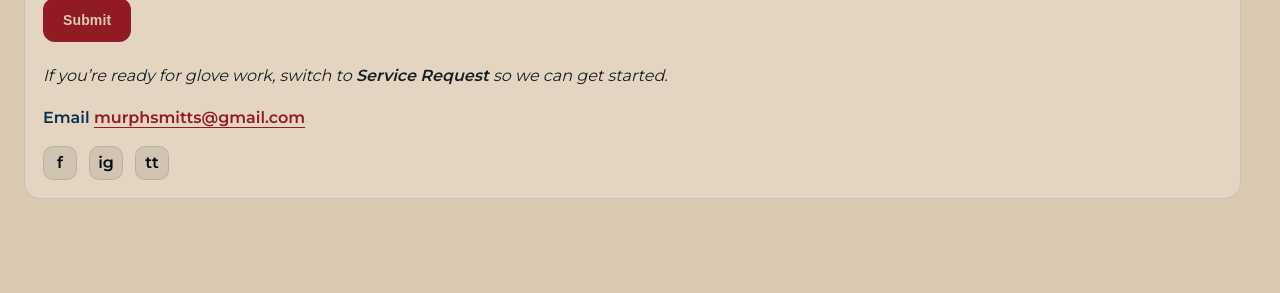
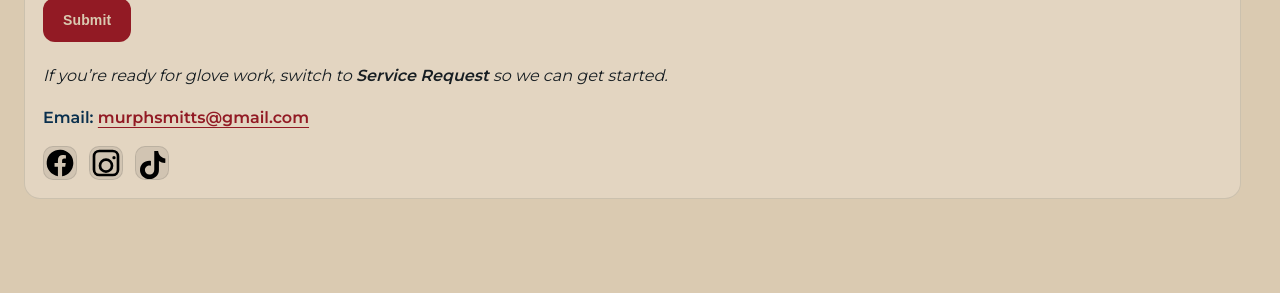
Before and after one commit to kbrettmurphy-ctrl/murphsmitts, a Jekyll site: the page built from contact/index.html, in a window 1280 px wide and 1213 px high. Shown: the part 798-1091 px from the top of the window. Built offline with Jekyll 4.4.1, drawn with Linux system fonts in a browser that asks for light colours.

Commit message:
Update index.html

```diff
--- a/contact/index.html
+++ b/contact/index.html
@@ -65,13 +65,25 @@ body_class: inner
         </form>
 
         <div class="contact-mini">
-          <div class="contact-mini-title">Email
+          <div class="contact-mini-title">Email:
           <a class="contact-mini-link" href="mailto:murphsmitts@gmail.com">murphsmitts@gmail.com</a></div>
 
           <div class="contact-mini-social">
-            <a href="https://www.facebook.com/murphsmitts" target="_blank" rel="noopener" aria-label="Facebook">f</a>
-            <a href="https://www.instagram.com/murphsmitts" target="_blank" rel="noopener" aria-label="Instagram">ig</a>
-            <a href="https://www.tiktok.com/@murphsmitts" target="_blank" rel="noopener" aria-label="TikTok">tt</a>
+            <a href="https://www.facebook.com/murphsmitts" target="_blank" rel="noopener" aria-label="Facebook">
+                <svg viewBox="0 0 24 24" aria-hidden="true" focusable="false">
+                    <path d="M22 12a10 10 0 1 0-11.56 9.87v-6.99H7.9V12h2.54V9.8c0-2.5 1.49-3.88 3.77-3.88 1.09 0 2.23.2 2.23.2v2.46h-1.25c-1.23 0-1.62.77-1.62 1.55V12h2.76l-.44 2.88h-2.32v6.99A10 10 0 0 0 22 12z"/>
+                </svg>
+            </a>
+            <a href="https://www.instagram.com/murphsmitts" target="_blank" rel="noopener" aria-label="Instagram">
+                <svg viewBox="0 0 24 24" aria-hidden="true" focusable="false">
+                    <path d="M7 2h10a5 5 0 0 1 5 5v10a5 5 0 0 1-5 5H7a5 5 0 0 1-5-5V7a5 5 0 0 1 5-5zm10 2H7a3 3 0 0 0-3 3v10a3 3 0 0 0 3 3h10a3 3 0 0 0 3-3V7a3 3 0 0 0-3-3zm-5 4.5A5.5 5.5 0 1 1 6.5 14 5.51 5.51 0 0 1 12 8.5zm0 2A3.5 3.5 0 1 0 15.5 14 3.5 3.5 0 0 0 12 10.5zM18 6.75a1.25 1.25 0 1 1-1.25 1.25A1.25 1.25 0 0 1 18 6.75z"/>
+                </svg>
+            </a>
+            <a href="https://www.tiktok.com/@murphsmitts" target="_blank" rel="noopener" aria-label="TikTok">
+                <svg viewBox="0 0 24 24" aria-hidden="true" focusable="false">
+                    <path d="M16.6 3c.4 3.3 2.8 5.3 5.4 5.6v3.3c-1.6.1-3.3-.4-4.8-1.4v6.7c0 4-3.2 6.8-7.1 6.8-3.9 0-7.1-2.9-7.1-6.8 0-4.3 3.8-7.4 8.2-6.7v3.6c-2.2-.7-4.5.9-4.5 3.1 0 2 1.6 3.4 3.4 3.4 2 0 3.6-1.2 3.6-4V3h2.9z"/>
+                </svg>
+            </a>
           </div>
         </div>
       </section>
```
